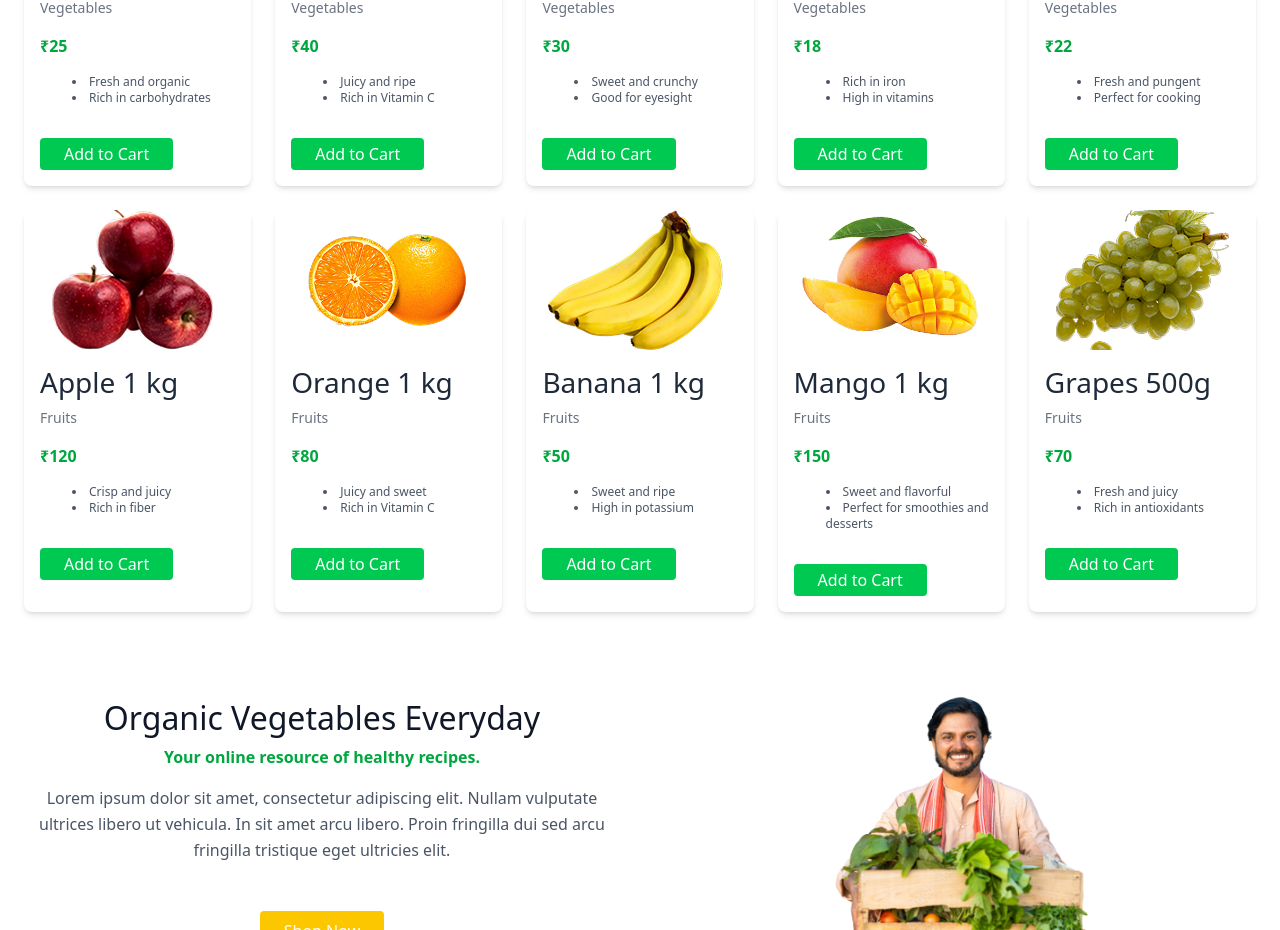
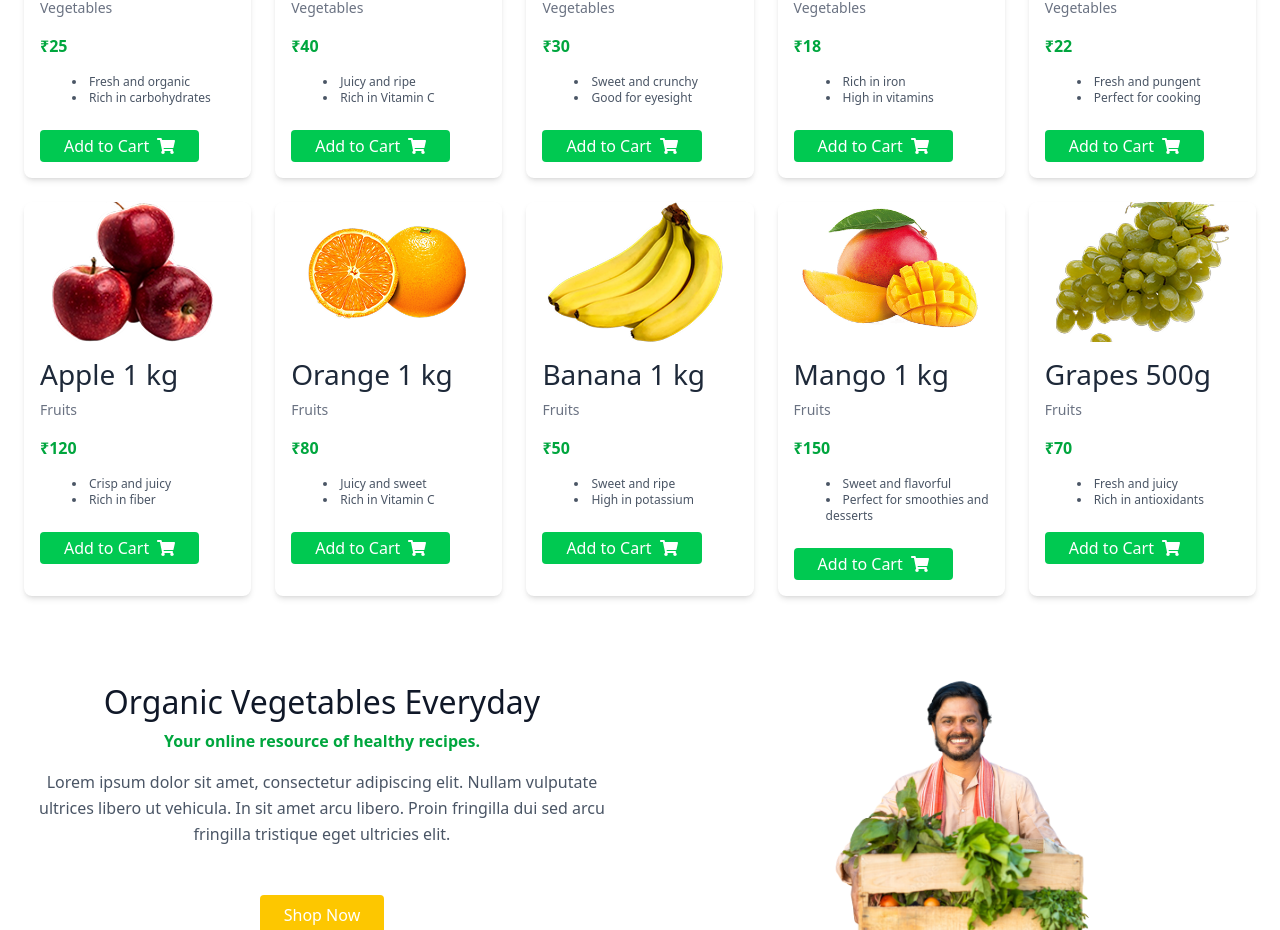
Before and after one commit to Rohansawant734/D1_Green-Mart, a React (Vite) app in the folder green_mart/: page / in a window 1280 px wide. Shown: the part 775-1705 px from the top of the page. Built offline with nearby package versions, Linux system fonts and the light colour scheme.

Commit message:
shopping cart

```diff
--- a/green_mart/src/Component/Navigate.jsx
+++ b/green_mart/src/Component/Navigate.jsx
@@ -3,7 +3,6 @@ import { Link, useNavigate,NavLink } from 'react-router-dom'
 import { useState } from 'react'
 import { assets } from '../assets/assets'
 import { useCart } from '../context/CartCintext'
-
 function Navigate(){
    const [open, setOpen] = useState(false)
    const{cartItems}= useCart();
--- a/green_mart/src/Component/ProductCard.jsx
+++ b/green_mart/src/Component/ProductCard.jsx
@@ -1,5 +1,5 @@
 import React from 'react'
-import { FaHeart } from 'react-icons/fa';
+import { FaHeart,FaCheckCircle,FaShoppingCart} from 'react-icons/fa';
 import { useCart } from '../context/CartCintext';
 import { useWishlist } from '../context/WishlistContext';
 const ProductCard = ({product ,showWishlistIcon = false}) => {
@@ -33,8 +33,10 @@ const ProductCard = ({product ,showWishlistIcon = false}) => {
             <li key={index}>{line}</li>
           ))}
         </ul>
-        <button onClick={() => addToCart(product)} className="mt-4 bg-green-500 text-white px-4 py-1 rounded hover:bg-green-600">
-          Add to Cart
+        <button onClick={() => addToCart(product)}
+        className="mt-4 bg-green-500 text-white px-4 py-1 rounded flex items-center justify-center gap-2 hover:bg-green-600 transition">
+          <span>Add to Cart</span>
+          <FaShoppingCart className='text-lg' />
         </button>
       </div>
     </div>
```
